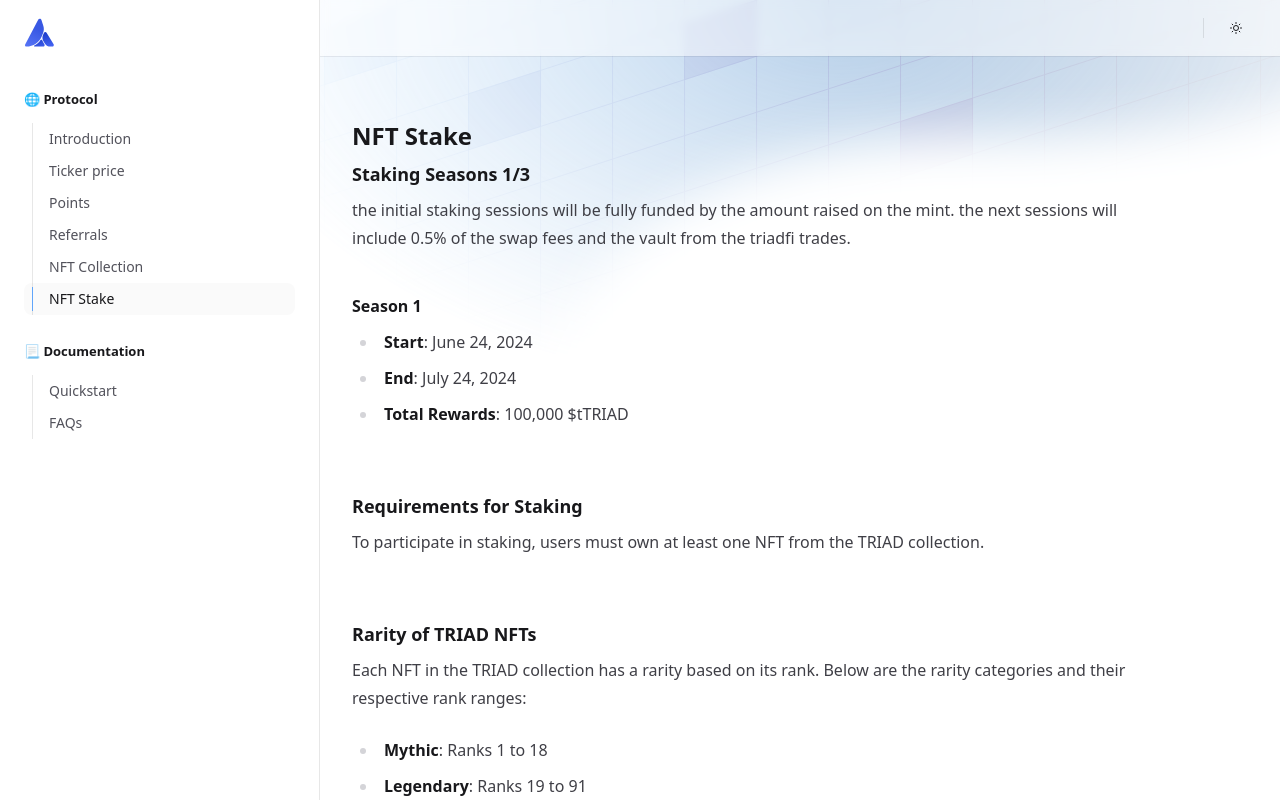
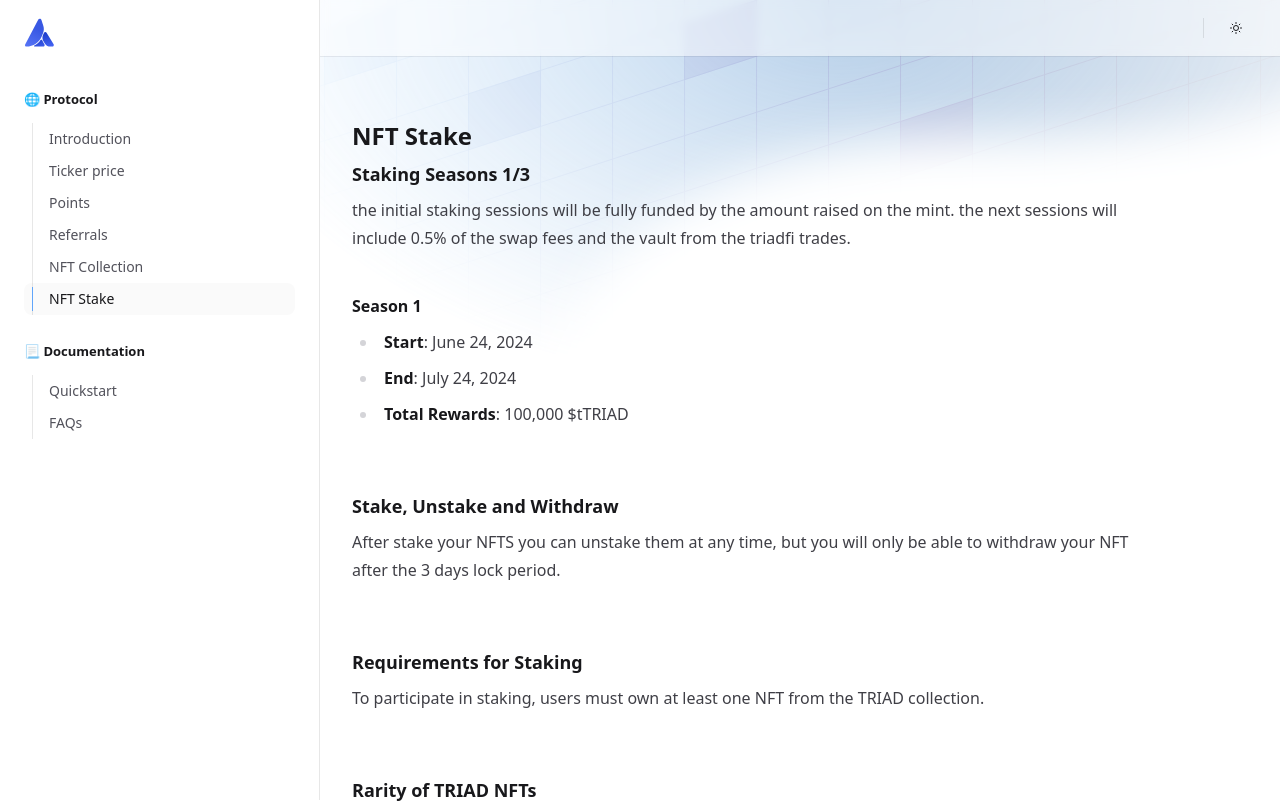
Before and after one commit to triadxyz/docs, a Next.js app: page /nft-stake in a window 1280 px wide. Shown: the top 803 px of the page. Built offline with nearby package versions, Linux system fonts and the light colour scheme.

Commit message:
stake unstake and withdraw

```diff
--- a/src/pages/nft-stake.mdx
+++ b/src/pages/nft-stake.mdx
@@ -15,6 +15,10 @@ the initial staking sessions will be fully funded by the amount raised on the mi
 - **Start**: June 24, 2024
 - **End**: July 24, 2024
 - **Total Rewards**: 100,000 $tTRIAD
+
+## Stake, Unstake and Withdraw
+
+After stake your NFTS you can unstake them at any time, but you will only be able to withdraw your NFT after the 3 days lock period.
 
 ## Requirements for Staking
 
```
